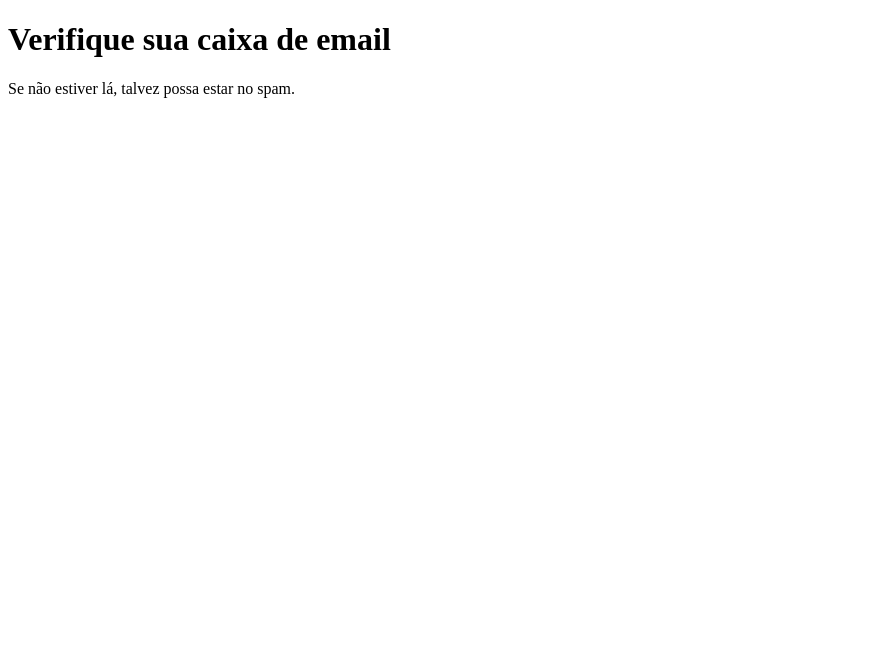
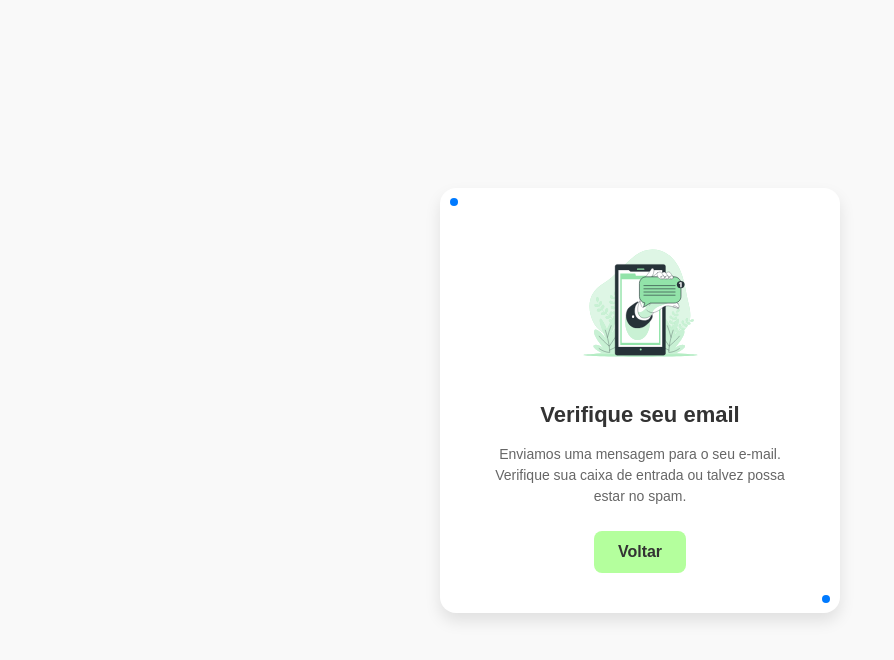
Before and after one commit to Roh1514/Dream-Trip, a plain HTML site: page cabecalho/validacao_email_esqueceu_senha.html in a window 1280 px wide. Shown: the whole page, without its empty margins (0-894 px from the left). Drawn offline with Linux system fonts and the light colour scheme.

Commit message:
Add files via upload

```diff
--- a/cabecalho/validacao_email_esqueceu_senha.html
+++ b/cabecalho/validacao_email_esqueceu_senha.html
@@ -1,17 +1,21 @@
 <!DOCTYPE html>
-<html lang="pt-BR">
+<html lang="pt-br">
 
 <head>
     <meta charset="UTF-8">
     <meta name="viewport" content="width=device-width, initial-scale=1.0">
-    <title>Verificação de Email</title>
-    <link rel="stylesheet" href="styles.css">
+    <title>Verifique seu email</title>
+    <link rel="stylesheet" href="/style/validacao_email_esqueceu_senha.css">
 </head>
 
 <body>
     <div class="container">
-        <h1>Verifique sua caixa de email</h1>
-        <p>Se não estiver lá, talvez possa estar no spam.</p>
+        <div class="image-placeholder">
+            <img src="/assets/imagem_do_enviando_email.svg" alt="Ícone ilustrativo">
+        </div>
+        <h1>Verifique seu email</h1>
+        <p>Enviamos uma mensagem para o seu e-mail.<br>Verifique sua caixa de entrada ou talvez possa estar no spam.</p>
+        <a href="/cabecalho/login.html" class="button">Voltar</a>
     </div>
 </body>
 
--- a/style/validacao_email_esqueceu_senha.css
+++ b/style/validacao_email_esqueceu_senha.css
@@ -1,5 +1,3 @@
-@import url('https://fonts.googleapis.com/css2?family=Poppins:wght@400;500;600;700&display=swap');
-
 * {
     margin: 0;
     padding: 0;
@@ -7,14 +5,80 @@
 }
 
 body {
-    margin: 0;
+    font-family: Arial, sans-serif;
+    background-color: #f9f9f9;
+    display: flex;
+    justify-content: center;
+    align-items: center;
+    height: 100vh;
 }
 
 .container {
-    width: 100vh;
-    height: 100vh;
-    display: flex;
-    justify-content: center;
-    align-items: center;
-    flex-direction: row;
+    background: #fff;
+    border-radius: 16px;
+    box-shadow: 0 8px 16px rgba(0, 0, 0, 0.1);
+    padding: 40px;
+    width: 400px;
+    text-align: center;
+    position: relative;
 }
+
+.container::before,
+.container::after {
+    content: "";
+    position: absolute;
+    width: 8px;
+    height: 8px;
+    background-color: #007aff;
+    border-radius: 50%;
+}
+
+.container::before {
+    top: 10px;
+    left: 10px;
+}
+
+.container::after {
+    bottom: 10px;
+    right: 10px;
+}
+
+.image-placeholder {
+    margin-bottom: 20px;
+}
+
+.image-placeholder img {
+    width: 150px;
+}
+
+h1 {
+    font-size: 22px;
+    font-weight: bold;
+    margin-bottom: 16px;
+    color: #333;
+}
+
+p {
+    font-size: 14px;
+    color: #666;
+    line-height: 1.5;
+    margin-bottom: 24px;
+}
+
+.button {
+    display: inline-block;
+    padding: 12px 24px;
+    background-color: #b4ff9d;
+    border-radius: 8px;
+    text-decoration: none;
+    color: #333;
+    font-weight: bold;
+    transition: background-color 0.3s, box-shadow 0.3s;
+    transition: transform 0.3s ease, background-color 0.3s ease;
+}
+
+.button:hover {
+    background-color: #d6d6d6;
+    box-shadow: 0 4px 8px rgba(162, 255, 170, 0.808);
+    transform: scale(1.1);
+}
```
Also changed, not shown: assets/imagem_do_enviando_email.svg (added).
